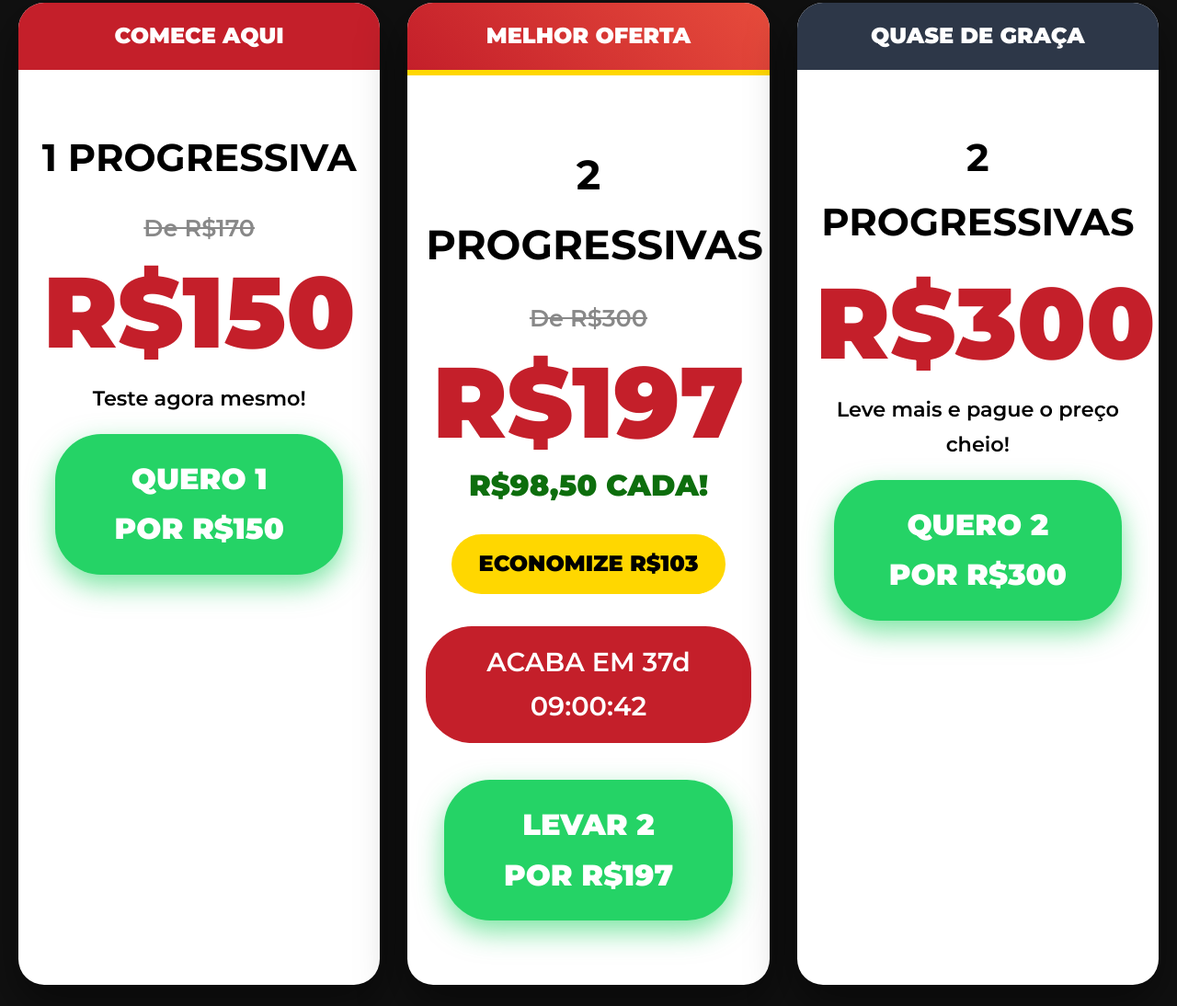
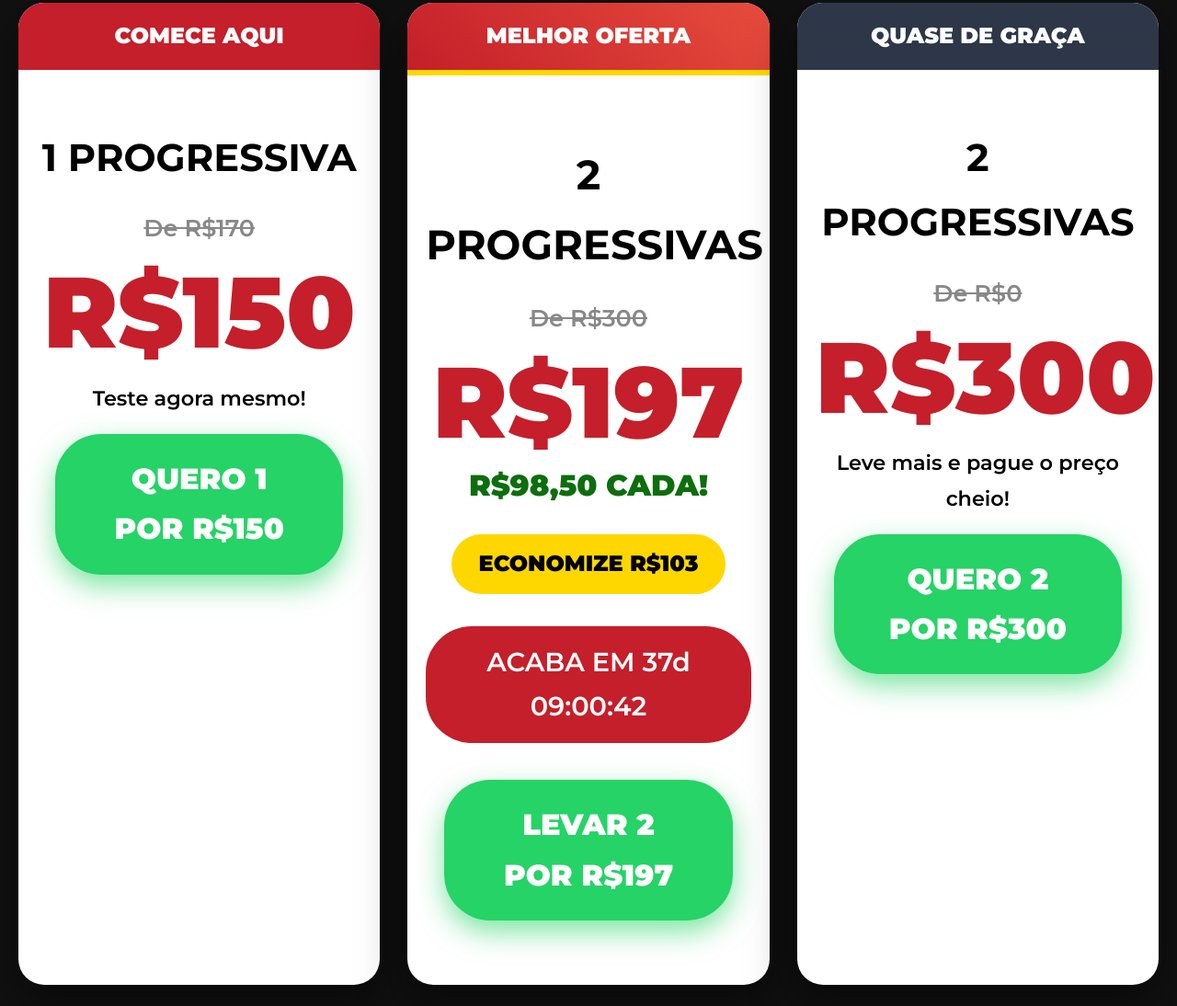
Before and after one commit to Victor-Nardello/progressiva, a plain HTML site: page index.html in a window 1280 px wide. Shown: the part 1066-2160 px from the top of the page at 92% size. Drawn offline with Linux system fonts and the light colour scheme.

Commit message:
Alterando codigo fonte

```diff
--- a/index.html
+++ b/index.html
@@ -128,7 +128,7 @@
                 <div class="badge" style="background:#2d3748;color:#fff;">QUASE DE GRAÇA</div>
                 <div style="padding:40px 20px;">
                     <h3 style="font-size:2.6em;margin:20px 0;">2 PROGRESSIVAS</h3>
-                    <div class="price-old">   </div>
+                    <div class="price-old">De R$0</div>
                     <div class="price-new">R$300</div>
                     <p style="font-size:1.4em;margin:20px 0;">Leve mais e pague o preço cheio!</p>
                     <a href="https://wa.me/5519982159610?text=Quero%202%20Progressivas%20por%20R$300" class="btn">QUERO 2 POR R$300</a>
```
